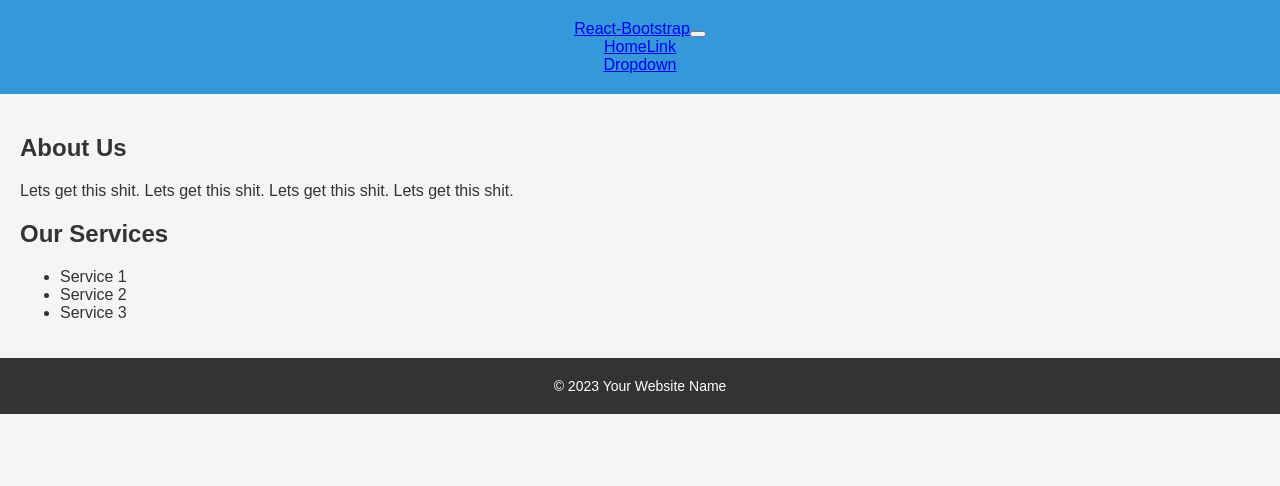
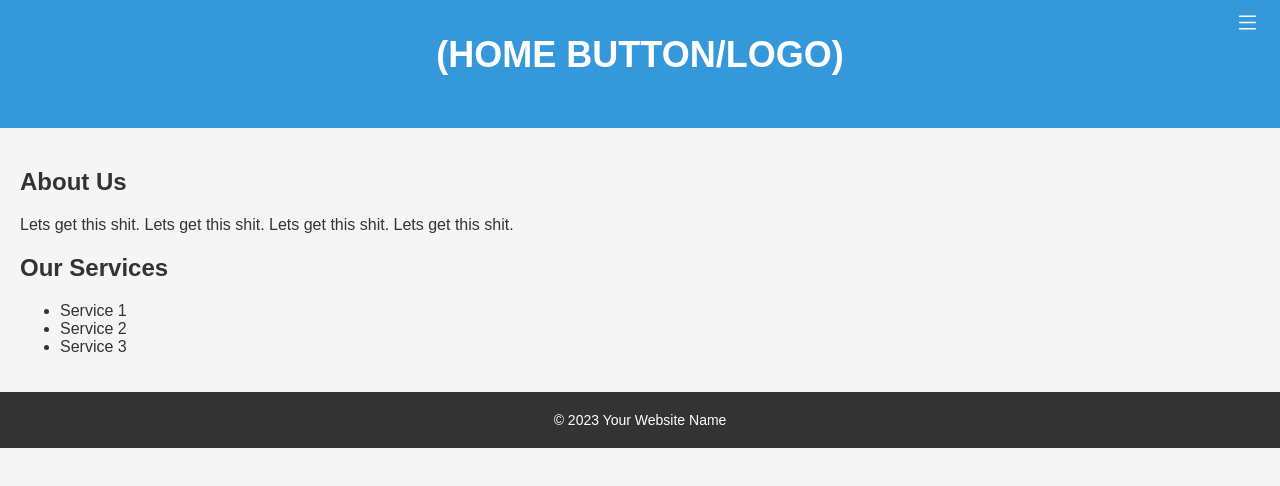
Before and after one commit to dracos-l/pickupcompsv2, a React (Create React App) app: page / in a window 1280 px wide. Shown: the top 486 px of the page. Built offline with nearby package versions, Linux system fonts and the light colour scheme.

Commit message:
Work with popup and dropdown

```diff
--- a/src/App.css
+++ b/src/App.css
@@ -6,16 +6,10 @@ body {
   padding: 0;
 }
 
-.container {
-  max-width: 1200px;
-  margin: 0 auto;
-  padding: 20px;
-}
-
 header {
   background-color: #3498db;
   color: #fff;
-  padding: 20px 0;
+  padding: 10px 0;
   text-align: center;
 }
 header h1 {
@@ -44,8 +38,97 @@ nav ul li a {
 nav ul li a:hover {
   color: #e74c3c;
 }
-nav #basic-nav-dropdown {
-  color-scheme: #e74c3c;
+
+.dropdown {
+  position: relative;
+  display: inline-block;
+  color: #333;
+}
+.dropdown button {
+  background-color: #3498db;
+  color: #fff;
+  border: none;
+  padding: 10px 20px;
+  font-size: 16px;
+  cursor: pointer;
+  transition: background-color 0.3s ease;
+  position: fixed;
+  right: 0;
+  top: 0;
+}
+.dropdown button:hover {
+  background-color: #e74c3c;
+}
+.dropdown .dropdown-menu {
+  display: flex;
+  flex-direction: column;
+  position: fixed;
+  background-color: #ddd;
+  font-family: Arial, sans-serif;
+  opacity: 0.9;
+  min-width: 160px;
+  box-shadow: 0px 8px 16px 0px rgba(0, 0, 0, 0.2);
+  right: 0;
+  top: 20px;
+  z-index: 1;
+}
+.dropdown .dropdown-menu li {
+  text-align: center;
+  border: 0px solid #ddd;
+  padding: 10px 0;
+  margin: 0;
+}
+.dropdown .dropdown-menu li:hover {
+  background-color: #e74c3c;
+  color: #333; /* Change text color on hover */
+  transition: background-color 0.3s ease;
+  cursor: pointer;
+}
+.dropdown .dropdown-menu a {
+  color: black;
+  padding: 12px 16px;
+  text-decoration: none;
+  display: block;
+  transition: background-color 0.3s ease;
+}
+
+.popup {
+  position: fixed;
+  width: 60%;
+  height: 60%;
+  top: 20%;
+  left: 20%;
+  background-color: rgba(0, 0, 0, 0.5);
+  z-index: 1;
+  padding: 20px; /* Padding inside the popup box */
+  margin: 0 auto; /* Center the popup box horizontally */
+  border-radius: 10px;
+  border: 2px solid #333;
+  box-shadow: 0 0 50px 0 rgba(0, 0, 0, 0.5);
+  display: flex;
+  flex-direction: column; /* Stack children vertically */
+  justify-content: flex-end; /* Center children at the bottom */
+}
+.popup h3 {
+  font-size: 16px; /* Font size for the heading */
+  margin-bottom: 10px; /* Spacing below the heading */
+}
+.popup button {
+  background-color: #3498db;
+  color: #fff;
+  border: none;
+  font-size: 16px;
+  cursor: pointer;
+  transition: background-color 0.3s ease;
+  padding: 10px 20px;
+  border-radius: 10px;
+  margin-top: 20px;
+  width: 100px;
+  height: 50px;
+  align-self: center;
+}
+.popup button:hover {
+  background-color: #0056b3; /* Button background color on hover */
 }
 
 main {
--- a/src/App.scss
+++ b/src/App.scss
@@ -1,6 +1,8 @@
 // Variables
 $primary-color: #3498db;
 $secondary-color: #e74c3c;
+$basically-white: #ddd;
+$basically-black: #333;
 $font-family: Arial, sans-serif;
 
 // Global styles
@@ -12,18 +14,12 @@ body {
   padding: 0;
 }
 
-.container {
-  max-width: 1200px;
-  margin: 0 auto;
-  padding: 20px;
-}
-
 
 // Header
 header {
   background-color: $primary-color;
   color: #fff;
-  padding: 20px 0;
+  padding: 10px 0;
   text-align: center;
 
   h1 {
@@ -58,8 +54,118 @@ nav {
       }
     }
   }
-  #basic-nav-dropdown{
-    color-scheme: $secondary-color;
+}
+
+.dropdown {
+  position: relative;
+  display: inline-block;
+  color: $basically-black;
+
+  button{
+    background-color: $primary-color;
+    color: #fff;
+    border: none;
+    padding: 10px 20px;
+    font-size: 16px;
+    cursor: pointer;
+    transition: background-color 0.3s ease;
+
+    position:fixed;
+    right:0;
+    top:0;
+
+
+    &:hover {
+      background-color: $secondary-color;
+    }
+  }
+
+  .dropdown-menu{
+    display: flex;
+    flex-direction: column;
+    position: fixed;
+    background-color: $basically-white;
+    font-family: $font-family;
+    opacity: 0.9;
+    min-width: 160px;
+    box-shadow: 0px 8px 16px 0px rgba(0,0,0,0.2);
+    right: 0;
+    top: 20px;
+    z-index: 1;
+
+    li {
+      text-align: center;
+      border: 0px solid #ddd;
+      padding: 10px 0;
+      margin: 0;
+    }
+
+
+
+    li:hover {
+      background-color: $secondary-color;
+      color: #333; /* Change text color on hover */
+      transition: background-color 0.3s ease;
+      cursor:pointer;
+    }
+
+    a {
+      color: black;
+      padding: 12px 16px;
+      text-decoration: none;
+      display: block;
+      transition: background-color 0.3s ease;
+
+    }
+  }
+}
+
+.popup{
+  position: fixed;
+  width: 60%;
+  height: 60%;
+  top: 20%;
+  left: 20%;
+  background-color: rgba(0,0,0,0.5);
+  z-index: 1;
+
+  padding: 20px; /* Padding inside the popup box */
+  margin: 0 auto; /* Center the popup box horizontally */
+  //border
+  border-radius: 10px;
+  border: 2px solid $basically-black;
+  box-shadow: 0 0 50px 0 rgba(0,0,0,0.5);
+  display: flex;
+  flex-direction: column; /* Stack children vertically */
+  justify-content: flex-end; /* Center children at the bottom */
+
+
+  h3 {
+    font-size: 16px; /* Font size for the heading */
+    margin-bottom: 10px; /* Spacing below the heading */
+  }
+
+  button{
+    background-color: $primary-color;
+    color: #fff;
+    border: none;
+    font-size: 16px;
+    cursor: pointer;
+    transition: background-color 0.3s ease;
+    //add padding
+    padding: 10px 20px;
+    //rounded
+    border-radius: 10px;
+    margin-top: 20px;
+    //size
+    width: 100px;
+    height: 50px;
+    //use flex to position center of the bottom of the container
+    align-self: center;
+  }
+
+  button:hover {
+    background-color: #0056b3; /* Button background color on hover */
   }
 }
 
--- a/src/components/DropdownMenu.js
+++ b/src/components/DropdownMenu.js
@@ -1,5 +1,4 @@
 import React, { useState } from 'react';
-
 
 const DropdownMenu = () => {
     const [isOpen, setIsOpen] = useState(false);
@@ -39,13 +38,11 @@ const DropdownMenu = () => {
             </div>
             {isPopupOpen && (
                 <div class="popup">
-                <div class="popup-content">
                         <h3>Custom Popup Text for {selectedItem}</h3>
                         <button onClick={closePopup}>Close</button>
                 </div>
-            </div>
             )}
         </div>
-  )}
+    );}
 
 export default DropdownMenu;
--- a/src/components/Header.js
+++ b/src/components/Header.js
@@ -1,43 +1,15 @@
 import React from 'react';
 import DropdownMenu from './DropdownMenu';
-import Nav from 'react-bootstrap/Nav';
-import Navbar from 'react-bootstrap/NavBar';
-import NavDropdown from 'react-bootstrap/NavDropdown';
-import Container from 'react-bootstrap/Container';
+
 
 const Header = () => {
   return (
     <header>
+      <h1>(HOME BUTTON/LOGO)</h1>
       <nav>
-        <Navbar collapseOnSelect expand="lg" className="bg-body-tertiary" fixed="top">
-          <Container fluid>
-            <Navbar.Brand href="#home">
-                React-Bootstrap
-            </Navbar.Brand>
-
-            <Navbar.Toggle aria-controls="basic-navbar-nav" />
-
-            <Navbar.Collapse id="basic-navbar-nav">
-              <Nav class="me-auto">
-                <Nav.Link href="#home">Home</Nav.Link>
-                <Nav.Link href="#link">Link</Nav.Link>
-                <NavDropdown title="Dropdown" id="basic-nav-dropdown">
-                  <NavDropdown.Item href="#action/3.1">
-                    About Us
-                  </NavDropdown.Item>
-                  <NavDropdown.Item href="#action/3.2">
-                    About the Project
-                  </NavDropdown.Item>
-                  <NavDropdown.Item href="#action/3.3">
-                    Contact Us
-                  </NavDropdown.Item>
-                </NavDropdown>
-              </Nav>
-            </Navbar.Collapse>
-          </Container>
-        </Navbar>
+        <DropdownMenu />
       </nav>
-  </header>
+    </header>
   );
 }
 
```
Also changed, not shown: 1 other file (tests, documents, lock files or other folders). Lines whose indentation alone changed are shown as unchanged.
